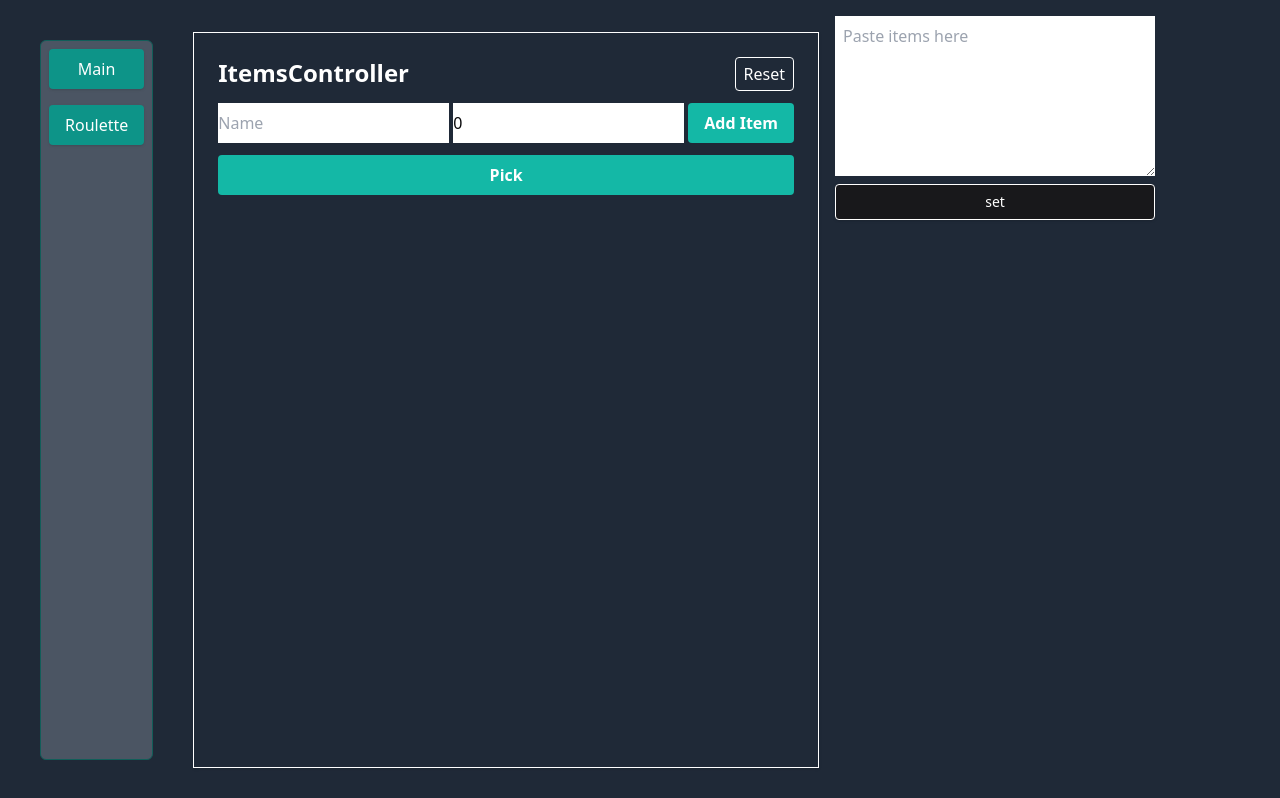
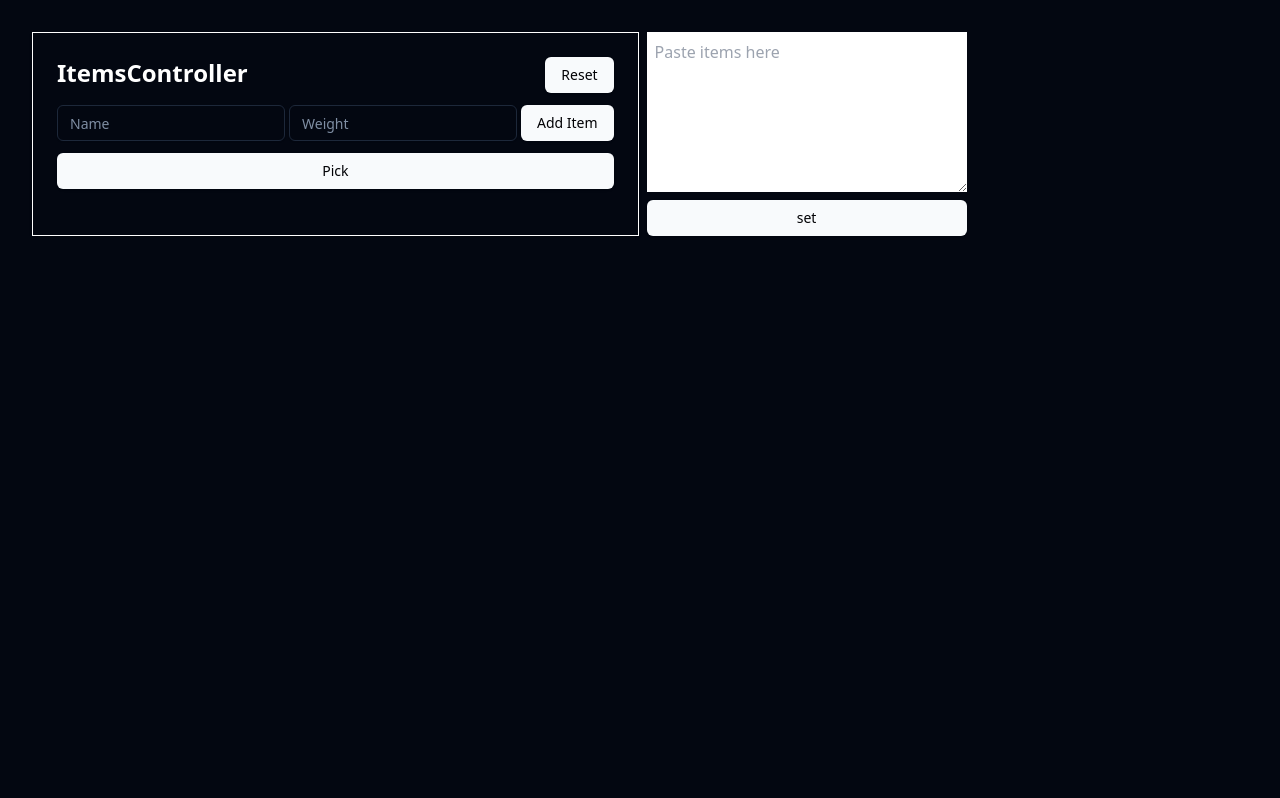
Before and after one commit to glowisn/random-picker, a Next.js app: page /roulette in a window 1280 px wide. Built offline with nearby package versions, Linux system fonts and the light colour scheme.

Commit message:
change design

```diff
--- a/src/app/globals.css
+++ b/src/app/globals.css
@@ -10,33 +10,38 @@
 
 @layer base {
   :root {
-    --background: 0 0% 100%;
-    --foreground: 240 10% 3.9%;
-    --card: 0 0% 100%;
-    --card-foreground: 240 10% 3.9%;
-    --popover: 0 0% 100%;
-    --popover-foreground: 240 10% 3.9%;
-    --primary: 240 5.9% 10%;
-    --primary-foreground: 0 0% 98%;
-    --secondary: 240 4.8% 95.9%;
-    --secondary-foreground: 240 5.9% 10%;
-    --muted: 240 4.8% 95.9%;
-    --muted-foreground: 240 3.8% 46.1%;
-    --accent: 240 4.8% 95.9%;
-    --accent-foreground: 240 5.9% 10%;
-    --destructive: 0 84.2% 60.2%;
-    --destructive-foreground: 0 0% 98%;
-    --border: 240 5.9% 90%;
-    --input: 240 5.9% 90%;
-    --ring: 240 10% 3.9%;
-    --chart-1: 12 76% 61%;
-    --chart-2: 173 58% 39%;
-    --chart-3: 197 37% 24%;
-    --chart-4: 43 74% 66%;
-    --chart-5: 27 87% 67%;
+    --background: 224 71% 4%;
+    --foreground: 213 31% 91%;
+
+    --muted: 223 47% 11%;
+    --muted-foreground: 215.4 16.3% 56.9%;
+
+    --accent: 216 34% 17%;
+    --accent-foreground: 210 40% 98%;
+
+    --popover: 224 71% 4%;
+    --popover-foreground: 215 20.2% 65.1%;
+
+    --border: 216 34% 17%;
+    --input: 216 34% 17%;
+
+    --card: 224 71% 4%;
+    --card-foreground: 213 31% 91%;
+
+    --primary: 210 40% 98%;
+    --primary-foreground: 222.2 47.4% 1.2%;
+
+    --secondary: 222.2 47.4% 11.2%;
+    --secondary-foreground: 210 40% 98%;
+
+    --destructive: 0 63% 31%;
+    --destructive-foreground: 210 40% 98%;
+
+    --ring: 216 34% 17%;
+
     --radius: 0.5rem;
   }
-  .dark {
+  /* .dark {
     --background: 240 10% 3.9%;
     --foreground: 0 0% 98%;
     --card: 240 10% 3.9%;
@@ -61,7 +66,7 @@
     --chart-3: 30 80% 55%;
     --chart-4: 280 65% 60%;
     --chart-5: 340 75% 55%;
-  }
+  } */
 }
 
 @layer base {
--- a/src/components/home.tsx
+++ b/src/components/home.tsx
@@ -1,10 +1,8 @@
-import Menu from "./menu";
 import RandomPicker from "./randomPicker";
 
 export default function Home() {
   return (
     <div className="flex h-full min-h-screen flex-row bg-gray-800 p-4">
-      <Menu />
       <RandomPicker />
     </div>
   );
--- a/src/components/roulette/ItemPaster.tsx
+++ b/src/components/roulette/ItemPaster.tsx
@@ -17,7 +17,7 @@ export default function ItemPaster() {
       />
       <Button
         type="button"
-        className="rounded border border-white p-2 text-white"
+        className=""
         onClick={() => {
           const items = text
             .split("\n")
--- a/src/components/roulette/Items.tsx
+++ b/src/components/roulette/Items.tsx
@@ -6,11 +6,11 @@ interface ItemProps {
 
 export default function Item({ name, weight, onRemoveClick }: ItemProps) {
   return (
-    <div className="flex gap-1 border border-solid border-white bg-gray-700 px-6 py-2 shadow">
-      <h1 className="rounded border border-white bg-slate-500 px-2 py-1 text-white">
+    <div className="flex gap-3 border border-solid px-6 py-2 shadow">
+      <h1 className="rounded-md border border-white px-3 py-1 text-white">
         {name}
       </h1>
-      <p className="rounded border border-white bg-slate-500 px-2 py-1 text-white">
+      <p className="rounded-md border border-white px-3 py-1 text-white">
         {weight}
       </p>
       <button
--- a/src/components/roulette/ItemsController.tsx
+++ b/src/components/roulette/ItemsController.tsx
@@ -4,15 +4,20 @@ import { useState } from "react";
 import { useRouletteStore } from "@/store/roulette";
 import clsx from "clsx";
 import Item from "./Items";
+import { Button } from "../ui/button";
+import { Input } from "../ui/input";
 
 export default function ItemsController() {
   const { items, addItem, removeItem, reset, result, setResult } =
     useRouletteStore();
 
   const [name, setName] = useState("");
-  const [weight, setWeight] = useState(0);
+  const [weight, setWeight] = useState<number | null>(null);
 
   const handelAddItem = (addName: string, addWeight: number) => {
+    if (addName === "" || addWeight <= 0) {
+      return;
+    }
     addItem(addName, addWeight);
     setName("");
     setWeight(0);
@@ -41,16 +46,12 @@ export default function ItemsController() {
   };
 
   return (
-    <div className="m-4 flex flex-col gap-3 border border-solid border-white p-6 shadow">
+    <div className="flex flex-col gap-3 border border-solid border-white p-6 shadow">
       <div className="flex flex-row">
         <h1 className="text-2xl font-bold text-white">ItemsController</h1>
-        <button
-          type="button"
-          className="ml-auto rounded border border-white px-2 py-1 text-white"
-          onClick={handleReset}
-        >
+        <Button type="button" className="ml-auto" onClick={handleReset}>
           Reset
-        </button>
+        </Button>
       </div>
       {items.map((item) => (
         <Item
@@ -61,35 +62,31 @@ export default function ItemsController() {
         />
       ))}
       <div className="flex gap-1">
-        <input
+        <Input
           type="text"
           id="name"
           value={name}
-          onChange={(e) => setName(e.target.value)}
+          onChange={(e: React.ChangeEvent<HTMLInputElement>) =>
+            setName(e.target.value)
+          }
           placeholder="Name"
         />
-        <input
+        <Input
           type="number"
           id="weight"
-          value={weight}
-          onChange={(e) => setWeight(parseInt(e.target.value, 10))}
+          value={weight ?? ""}
+          onChange={(e: React.ChangeEvent<HTMLInputElement>) =>
+            setWeight(parseInt(e.target.value, 10))
+          }
           placeholder="Weight"
         />
-        <button
-          className="rounded bg-teal-500 px-4 py-2 font-bold text-white hover:bg-teal-700"
-          type="button"
-          onClick={() => handelAddItem(name, weight)}
-        >
+        <Button type="button" onClick={() => handelAddItem(name, weight ?? 0)}>
           Add Item
-        </button>
+        </Button>
       </div>
-      <button
-        className="rounded bg-teal-500 px-4 py-2 font-bold text-white hover:bg-teal-700"
-        type="button"
-        onClick={pickWithWeight}
-      >
+      <Button type="button" onClick={pickWithWeight}>
         Pick
-      </button>
+      </Button>
       {result && (
         <div className="flex gap-2">
           <h1
--- a/src/components/roulette/Roulette.tsx
+++ b/src/components/roulette/Roulette.tsx
@@ -1,11 +1,9 @@
-import Menu from "../menu";
 import ItemPaster from "./ItemPaster";
 import ItemsController from "./ItemsController";
 
 export default function Roulette() {
   return (
-    <div className="flex h-full min-h-screen flex-row bg-gray-800 p-4">
-      <Menu />
+    <div className="m-4 flex h-full flex-row gap-2 p-4">
       <ItemsController />
       <ItemPaster />
     </div>
--- /dev/null
+++ b/src/components/ui/input.tsx
@@ -0,0 +1,25 @@
+import * as React from "react"
+
+import { cn } from "@/lib/utils"
+
+export interface InputProps
+  extends React.InputHTMLAttributes<HTMLInputElement> {}
+
+const Input = React.forwardRef<HTMLInputElement, InputProps>(
+  ({ className, type, ...props }, ref) => {
+    return (
+      <input
+        type={type}
+        className={cn(
+          "flex h-9 w-full rounded-md border border-input bg-transparent px-3 py-1 text-base shadow-sm transition-colors file:border-0 file:bg-transparent file:text-sm file:font-medium file:text-foreground placeholder:text-muted-foreground focus-visible:outline-none focus-visible:ring-1 focus-visible:ring-ring disabled:cursor-not-allowed disabled:opacity-50 md:text-sm",
+          className
+        )}
+        ref={ref}
+        {...props}
+      />
+    )
+  }
+)
+Input.displayName = "Input"
+
+export { Input }
```
